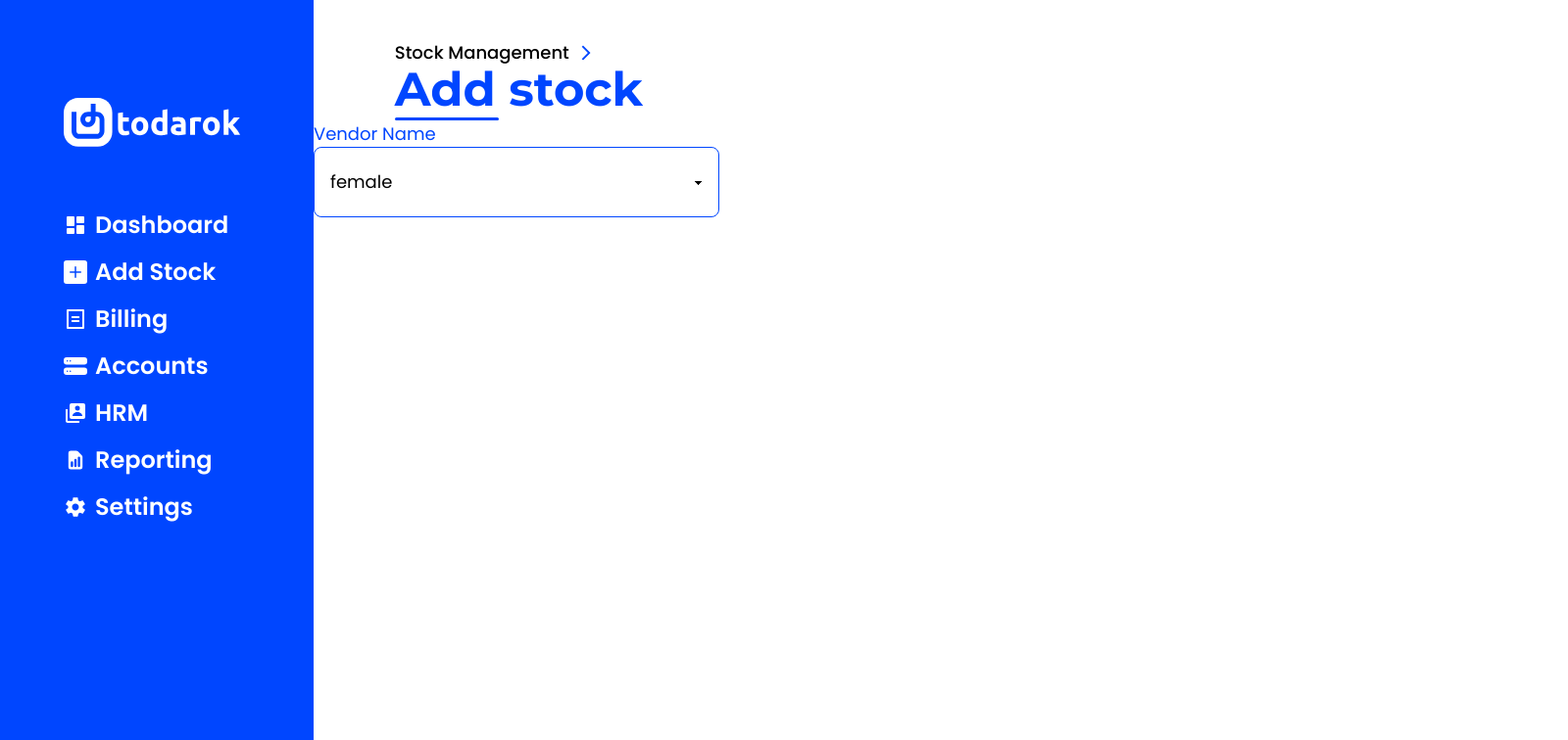
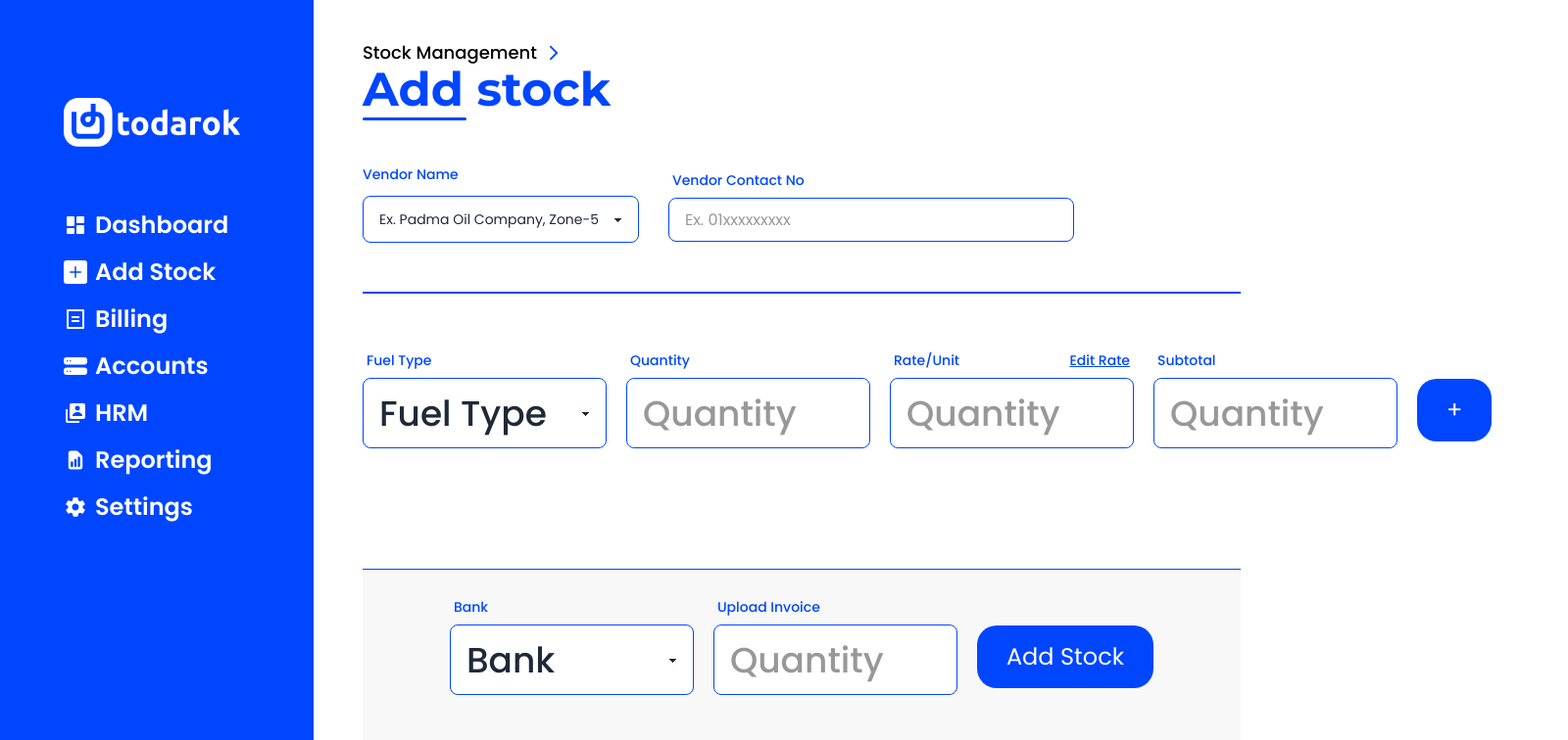
Before and after one commit to AfnanFerdousi/todarok_sysco, a Next.js app: page /dashboard/add_stock in a window 1280 px wide. Shown: the top 756 px of the page at 98% size, 1600 px wide, since content can reach past the window. Built offline with nearby package versions, Linux system fonts and the light colour scheme.

Commit message:
[DONE] Add stock page done

```diff
--- a/src/pages/dashboard/add_stock.js
+++ b/src/pages/dashboard/add_stock.js
@@ -1,45 +1,168 @@
-import React from 'react';
-import DashboardLayout from '../../components/Layouts/DashboardLayout';
-import Head from 'next/head';
-import { MdArrowForwardIos } from 'react-icons/md';
-import { useForm } from 'react-hook-form';
+import React from "react";
+import DashboardLayout from "../../components/Layouts/DashboardLayout";
+import Head from "next/head";
+import { MdArrowForwardIos } from "react-icons/md";
+import { useForm } from "react-hook-form";
+import Button from "@/components/Button";
 
 const AddStock = () => {
     const { register, handleSubmit } = useForm();
 
     return (
-        <div>
+        <div className="w-[100vw]">
             <Head>
                 <title>Add Stock</title>
             </Head>
-            <div className='h-screen'>
-                <div className='w-[414px] max-ps-[153px] ps-[20%] max-mt-[96px] mt-10'>
-                    <h4 className='flex items-center gap-x-2 font-medium text-[#000] font-poppins text-[18px]'>
+            <div className="h-screen pl-[50px]">
+                <div className="w-[414px] max-mt-[96px] mt-10">
+                    <h4 className="flex items-center gap-x-2 font-medium text-[#000] font-poppins text-[18px]">
                         Stock Management
-                        <MdArrowForwardIos className='text-[#0046FF]' />
+                        <MdArrowForwardIos className="text-[#0046FF]" />
                     </h4>
-                    <h2 className='relative text-[#0046FF] font-bold font-montserrat text-5xl pb-[8px]'>
+                    <h2 className="relative text-[#0046FF] font-bold font-montserrat text-5xl pb-[8px]">
                         Add stock
                         <span className="rounded-lg absolute bottom-0 left-0 w-[106px] h-[3px] bg-[#0046FF]"></span>
                     </h2>
                 </div>
 
-                <div>
-                    <form action="">
-                        <div className="form-control">
+                <div className="mt-[3.5%] mb-[50px]">
+                    <form action="" className="flex">
+                        <div className="form-control mr-[30px]">
                             <label htmlFor="">
-                                <span className="font-poppins text-[18px] text-[#0046FF]">Vendor Name</span>
+                                <span className="font-medium  text-[#0046FF] text-[14px]">
+                                    Vendor Name
+                                </span>
                             </label>
-                            <select
-                                className="h-[72px] select select-bordered border-[#0046FF] focus:outline-0 text-[18px] text-[#000] placeholder:text-[18px] placeholder:text-[#D1D1D1]"
-                                {...register("gender")}
-                            >
-                                <option className='text-[18px] text-[#D1D1D1]' value="female">
-                                    female
+                            <select className="select focus:outline-0 border-[1.5px] border-primary select-primary w-full max-w-[414px] mt-[10px]">
+                                <option
+                                    disabled
+                                    selected
+                                    className="text-[#989898]"
+                                >
+                                    Ex. Padma Oil Company, Zone-5
                                 </option>
-                                <option value="male">male</option>
-                                <option value="other">other</option>
+                                <option>Rajshahi Steel Company</option>
+                                <option>Dhaka Steel Company</option>
+                                <option>Sylhet Steel Company</option>
+                                <option>Chattogram Steel Company</option>
                             </select>
+                        </div>
+                        <div className="form-control w-full max-w-[414px]">
+                            <label className="label">
+                                <span className="label-text text-primary font-medium">
+                                    Vendor Contact No
+                                </span>
+                            </label>
+                            <input
+                                type="text"
+                                placeholder="Ex. 01xxxxxxxxx"
+                                className="input input-bordered w-full max-w-[414px] h-[45px] border-primary border-[1.5px] placeholder:text-[#989898] text-primary"
+                            />
+                        </div>
+                    </form>
+                </div>
+                <hr className="border-primary max-w-[70vw] border-[1.5px] mb-[50px]" />
+                <form action="" className="flex items-center mb-[10%]">
+                    <div className="form-control w-full max-w-[249px] mr-[20px]">
+                        <label className="label">
+                            <span className="label-text text-primary font-medium">
+                                Fuel Type
+                            </span>
+                        </label>
+                        <select className="select select-primary w-full max-w-[249px] border-primary border-[1.5px] focus:outline-0 h-[72px] text-[36px] font-medium">
+                            <option disabled selected>
+                                Fuel Type
+                            </option>
+                            <option>Gasoline</option>
+                            <option>Diesel</option>
+                            <option>Biodiesel</option>
+                            <option>Natural Gas</option>
+                            <option>LPG</option>
+                        </select>
+                    </div>
+                    <div className="form-control w-full max-w-[249px] mr-[20px]">
+                        <label className="label">
+                            <span className="label-text text-primary font-medium">
+                                Quantity
+                            </span>
+                        </label>
+                        <input
+                            type="number"
+                            placeholder="Quantity"
+                            className="input input-bordered w-full max-w-[414px] h-[72px] border-primary border-[1.5px] placeholder:text-[#989898] text-primary text-[36px] font-medium"
+                        />
+                    </div>
+                    <div className="form-control w-full max-w-[249px] mr-[20px]">
+                        <label className="label">
+                            <span className="label-text text-primary font-medium">
+                                Rate/Unit
+                            </span>
+                            <span className="label-text text-primary font-medium underline">
+                                Edit Rate
+                            </span>
+                        </label>
+                        <input
+                            type="number"
+                            placeholder="Quantity"
+                            className="input input-bordered w-full max-w-[414px] h-[72px] border-primary border-[1.5px] placeholder:text-[#989898] text-primary text-[36px] font-medium"
+                        />
+                    </div>
+                    <div className="form-control w-full max-w-[249px] mr-[20px]">
+                        <label className="label">
+                            <span className="label-text text-primary font-medium">
+                                Subtotal
+                            </span>
+                        </label>
+                        <input
+                            type="number"
+                            placeholder="Quantity"
+                            className="input input-bordered w-full max-w-[414px] h-[72px] border-primary border-[1.5px] placeholder:text-[#989898] text-primary text-[36px] font-medium"
+                        />
+                    </div>
+                    <div className="mt-[30px]">
+                        <Button width={72} swidth={72}>
+                            +
+                        </Button>
+                    </div>
+                </form>
+                <div className="bg-[#F8F8F8] border-t-[1px] border-b-[1px] border-primary h-[30%] max-w-[70vw] px-auto flex">
+                    <form
+                        action=""
+                        className="flex items-center mb-[10%] mx-auto py-auto "
+                    >
+                        <div className="form-control w-full max-w-[249px] mr-[20px]">
+                            <label className="label">
+                                <span className="label-text text-primary font-medium">
+                                    Bank
+                                </span>
+                            </label>
+                            <select className="select select-primary w-full max-w-[249px] border-primary border-[1.5px] focus:outline-0 h-[72px] text-[36px] font-medium">
+                                <option disabled selected>
+                                    Bank
+                                </option>
+                                <option>Gasoline</option>
+                                <option>Diesel</option>
+                                <option>Biodiesel</option>
+                                <option>Natural Gas</option>
+                                <option>LPG</option>
+                            </select>
+                        </div>
+                        <div className="form-control w-full max-w-[249px] mr-[20px]">
+                            <label className="label">
+                                <span className="label-text text-primary font-medium">
+                                    Upload Invoice
+                                </span>
+                            </label>
+                            <input
+                                type="number"
+                                placeholder="Quantity"
+                                className="input input-bordered w-full max-w-[414px] h-[72px] border-primary border-[1.5px] placeholder:text-[#989898] text-primary text-[36px] font-medium"
+                            />
+                        </div>
+                        <div className="mt-[30px]">
+                            <Button width={72} swidth={72}>
+                                Add Stock
+                            </Button>
                         </div>
                     </form>
                 </div>
```
